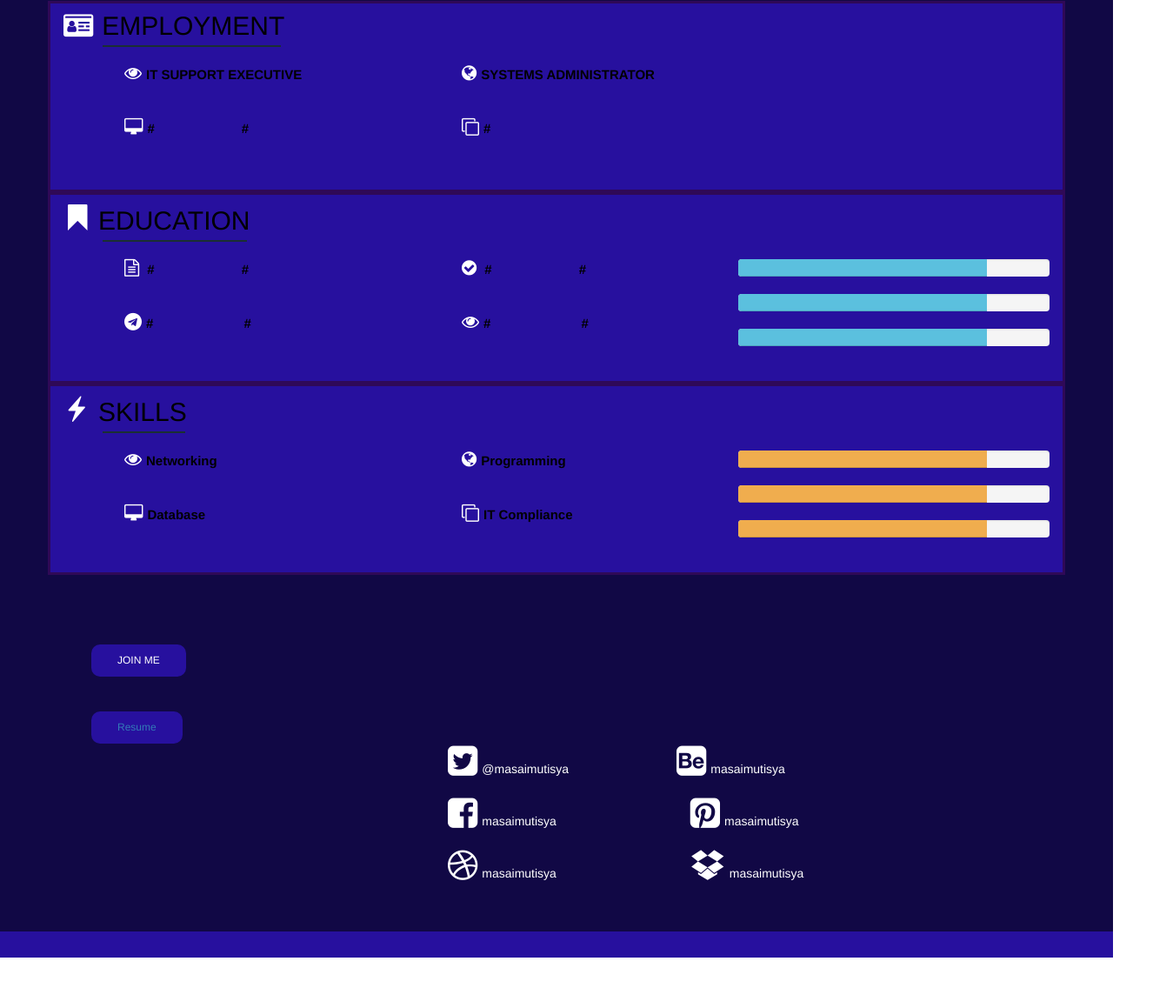
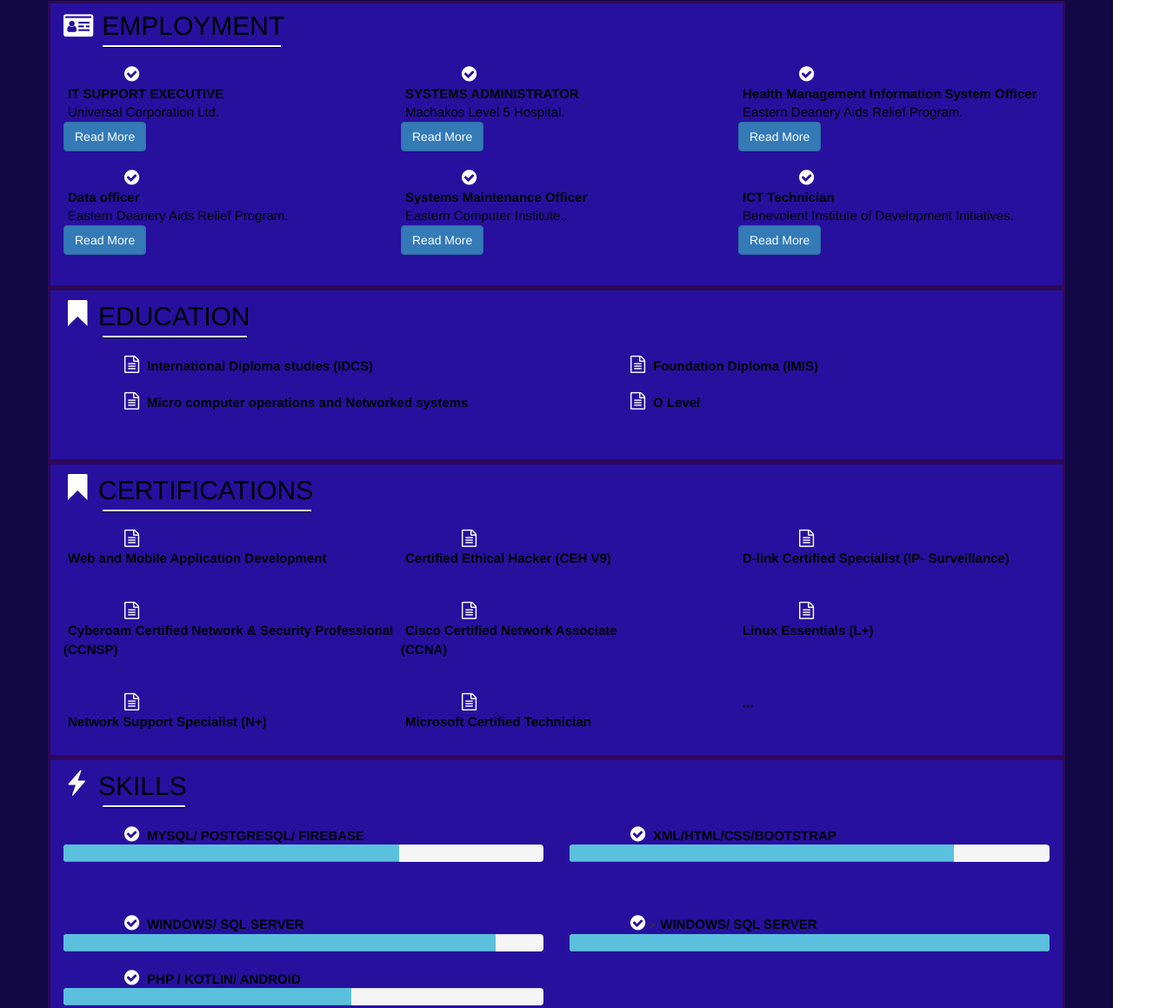
Before and after one commit to masaimutisya/cv, a plain HTML site: page index.html in a window 1280 px wide. Shown: the part 489-1648 px from the top of the page at 87% size, 1349 px wide, since content can reach past the window. Before the commit the page ends 1590 px from the top, so only its background shows below. Drawn offline with Linux system fonts and the light colour scheme; files whose address does not match are found by name.

Commit message:
Add files via upload
Update 3

```diff
--- a/css/style.css
+++ b/css/style.css
@@ -55,24 +55,31 @@
 }
 .c3{
 	background-color: #110845;
-	height: 740px;
+	height: 1500px;
 }
 .c4{
 	margin-top: 40px;
 	background-color: #27109e;
-	height: 220px;
+	height: 330px;
 	border-color: #2f0957;
 	border-style: solid;
 }
 .c5{
 	background-color: #27109e;
-	height: 220px;
+	height: 200px;
+	border-color: #2f0957;
+	border-style: solid;
+}
+
+.cert{
+	background-color: #27109e;
+	height: 340px;
 	border-color: #2f0957;
 	border-style: solid;
 }
 .c6{
 	background-color: #27109e;
-	height: 220px;
+	height: 330px;
 	border-color: #2f0957;
 	border-style: solid;
 }
@@ -89,8 +96,8 @@
 }
 .hr2 {
   border: 0;
-  border-top: 1px solid #1B2F33;
-  border-bottom: 1px solid #1B2F33;
+  border-top: 2px solid #ffffff;
+  border-bottom: 1px solid #000000;
   margin-top: 0%;
   margin-left: 45px;
 }
@@ -110,10 +117,21 @@
 
 }
 
+.card{
+	box-sizing: border-box;
+	box-shadow: #0f0f0f;
+}
+
+.card-body{
+
+}
+
+
 /*Footer*/
 .c7{
 	background-color: #110845;
 	height: 370px;
+
 }
 .button {
 
--- a/index.html
+++ b/index.html
@@ -22,8 +22,9 @@
 			<div><i class="fa fa-user i2" aria-hidden="true"></i><p class="p2" style="padding-left: 20px;">NAME</p>
 				<p class="p3" style="padding-left:100px;">Masai Mutisya</p></div>
 			<hr class="hr1">
-			<div><i class="fa fa-heart i2" aria-hidden="true"></i><p class="p2" style="padding-left: 15px;">TITLE</p>
-				<p class="p3" style="padding-left:110px; font-size: 15px;">I C T PROFESSIONAL</p></div>
+			<div><i class="fa fa-heart i2" aria-hidden="true"></i><p class="p2"
+																	 style="padding-left: 15px;">TITLE</p>
+				<p class="p3" style="padding-left:100px; font-size: 15px;">I C T   PROFESSIONAL</p></div>
 			<hr class="hr1">
 			<div><i class="fa fa-home i2" aria-hidden="true"></i><p class="p2" style="padding-left: 15px;">ADDRESS</p>
 				<p class="p3" style="padding-left:72px; font-size: 15px;">2560-90100, MACHAKOS</p></div>
@@ -35,7 +36,7 @@
 				<p class="p3" style="padding-left:90px; font-size: 15px;"><a href="https://github.com/masaimutisya"> https://github.com/masaimutisya</a></p></div>
 			<hr class="hr1">
 			<div><i class="fa fa-envelope-o i2" aria-hidden="true"></i><p class="p2" style="padding-left: 15px;">EMAIL</p>
-				<p class="p3" style="padding-left:100px; font-size: 15px;">masaimutisya@gmail.com</p></div>
+				<p class="p3" style="padding-left:100px; font-size: 15px;">mutisyamasai@gmail.com</p></div>
 			<hr class="hr1">
 			<div><i class="fa fa-mobile i2" aria-hidden="true" style="padding-left: 5px;"></i><p class="p2" style="padding-left: 22px;">PHONE NO</p>
 				<p class="p3" style="padding-left:65px; font-size: 15px;">+254722576625</p></div>
@@ -44,122 +45,274 @@
 	</div>
 </div>
 <div class="container-fluid c3">
+
 	<div class="container c4">
 		<div><i class="fa fa-id-card i3" aria-hidden="true"></i><p class="p4">EMPLOYMENT</p></div>
 		<hr class="hr2" style="width: 205px;">
+
 		<div class="row">
-			<div class="col-md-8">
-				<div class="row">
-					<div class="col-md-6 line1">
-						<i class="fa fa-eye i4" aria-hidden="true"></i><p class="p5"><B>IT SUPPORT EXECUTIVE &nbsp;&nbsp;&nbsp;&nbsp;&nbsp;&nbsp;&nbsp;</B></p>
-					</div>
-					<div class="col-md-6 line1">
-						<i class="fa fa-globe i4" aria-hidden="true"></i><p class="p5"><B>SYSTEMS
-						ADMINISTRATOR &nbsp;&nbsp;&nbsp;&nbsp;&nbsp;&nbsp; </B></p>
+			<div class="col-md-4 col-lg-4 col-xl-4">
+				<div class="card" style="width: 50rem;">
+					<i class="fa fa-check-circle i4" aria-hidden="true"></i>
+					<div class="card-body">
+						<p class="p5"><b>IT SUPPORT EXECUTIVE</b></p><br>
+						<p class="p5">Universal Corporation Ltd.</p><br>
+						<a href="#" class="btn btn-primary">Read More</a>
 					</div>
 				</div>
-				<div class="row" style="margin-top: 40px;">
-					<div class="col-md-6 line2">
-						<i class="fa fa-desktop i4" aria-hidden="true"></i><p class="p5"><B>#
-						&nbsp;&nbsp;&nbsp;&nbsp;&nbsp;&nbsp;&nbsp;&nbsp;&nbsp;&nbsp;&nbsp;&nbsp;&nbsp;&nbsp;&nbsp;&nbsp;&nbsp;&nbsp;&nbsp;&nbsp;&nbsp;&nbsp;&nbsp;#</B></p>
 			</div>
-					<div class="col-md-6 line2">
-						<i class="fa fa-clone i4" aria-hiclonedden="true"></i><p class="p5"><B>#</B></p>
+			<div class="col-md-4 col-lg-4 col-xl-4">
+				<div class="card" style="width: 50rem;">
+					<i class="fa fa-check-circle i4" aria-hidden="true"></i>
+					<div class="card-body">
+						<p class="p5"><b>SYSTEMS ADMINISTRATOR</b></p><br>
+						<p class="p5">Machakos Level 5 Hospital.</p><br>
+						<a href="#" class="btn btn-primary">Read More</a>
+					</div>
+				</div>
+			</div>
+			<div class="col-md-4 col-lg-4 col-xl-4">
+				<div class="card" style="width: 50rem;">
+					<i class="fa fa-check-circle i4" aria-hidden="true"></i>
+					<div class="card-body">
+						<p class="p5"><b>Health Management Information System Officer</b></p><br>
+						<p class="p5">Eastern Deanery Aids Relief Program.</p><br>
+						<a href="#" class="btn btn-primary">Read More</a>
 					</div>
 				</div>
 			</div>
 		</div>
+
+		<br>
+
+		<div class="row">
+			<div class="col-md-4 col-lg-4 col-xl-4">
+				<i class="fa fa-check-circle i4" aria-hidden="true"></i>
+				<div class="card" style="width: 50rem;">
+					<div class="card-body">
+						<p class="p5"><b>Data officer</b></p><br>
+						<p class="p5">Eastern Deanery Aids Relief Program.</p><br>
+						<a href="#" class="btn btn-primary">Read More</a>
+					</div>
+				</div>
+			</div>
+			<div class="col-md-4 col-lg-4 col-xl-4">
+				<div class="card" style="width: 50rem;">
+					<i class="fa fa-check-circle i4" aria-hidden="true"></i>
+					<div class="card-body">
+						<p class="p5"><b>Systems Maintenance Officer</b></p><br>
+						<p class="p5">Eastern Computer Institute..</p><br>
+						<a href="#" class="btn btn-primary">Read More</a>
+					</div>
+				</div>
+			</div>
+			<div class="col-md-4 col-lg-4 col-xl-4">
+				<div class="card" style="width: 50rem;">
+					<i class="fa fa-check-circle i4" aria-hidden="true"></i>
+					<div class="card-body">
+						<p class="p5"><b>ICT Technician</b></p><br>
+						<p class="p5">Benevolent Institute of Development Initiatives.</p><br>
+						<a href="#" class="btn btn-primary">Read More</a>
+					</div>
+				</div>
+			</div>
+		</div>
+
 	</div>
 	<!--EDUCATION-->
 	<div class="container c5">
 		<div><i class="glyphicon glyphicon-bookmark i3" aria-hidden="true"></i><p class="p4">EDUCATION</p></div>
 		<hr class="hr2" style="width: 166px;">
 		<div class="row">
-			<div class="col-md-8">
+			<div class="col-md-12">
 				<div class="row">
 					<div class="col-md-6 line1">
-						<i class="fa fa-file-text-o i4" aria-hidden="true"></i><p class="p5"><B> #
-						&nbsp;&nbsp;&nbsp;&nbsp;&nbsp;&nbsp;&nbsp;&nbsp;&nbsp;&nbsp;&nbsp;&nbsp;&nbsp;&nbsp;&nbsp;&nbsp;&nbsp;&nbsp;&nbsp;&nbsp;&nbsp;&nbsp;&nbsp;#</B></p>
+						<i class="fa fa-file-text-o i4" aria-hidden="true"></i>
+						<p class="p5"><B> International Diploma studies (IDCS)</B></p>
 					</div>
 					<div class="col-md-6 line1">
-						<i class="fa fa-check-circle i4" aria-hidden="true"></i><p class="p5"><B> #
-						&nbsp;&nbsp;&nbsp;&nbsp;&nbsp;&nbsp;&nbsp;&nbsp;&nbsp;&nbsp;&nbsp;&nbsp;&nbsp;&nbsp;&nbsp;&nbsp;&nbsp;&nbsp;&nbsp;&nbsp;&nbsp;&nbsp;&nbsp;#</B></p>
+						<i class="fa fa-file-text-o i4" aria-hidden="true"></i>
+						<p class="p5"><B> Foundation Diploma (IMIS)</B></p>
 					</div>
 				</div>
-				<div class="row" style="margin-top: 40px;">
-					<div class="col-md-6 line2">
-						<i class="fa fa-telegram i4" aria-hidden="true"></i><p class="p5"><B>#
-						&nbsp;&nbsp;&nbsp;&nbsp;&nbsp;&nbsp;&nbsp;&nbsp;&nbsp;&nbsp;&nbsp;&nbsp;&nbsp;&nbsp;&nbsp;&nbsp;&nbsp;&nbsp;&nbsp;&nbsp;&nbsp;&nbsp;&nbsp;&nbsp;#</B></p>
+				<br>
+				<div class="row">
+					<div class="col-md-6 line1">
+						<i class="fa fa-file-text-o i4" aria-hidden="true"></i>
+						<p class="p5"><B> Micro computer operations and Networked systems</B></p>
 					</div>
-					<div class="col-md-6 line2">
-						<i class="fa fa-eye i4" aria-hiclonedden="true"></i><p class="p5"><B>#
-						&nbsp;&nbsp;&nbsp;&nbsp;&nbsp;&nbsp;&nbsp;&nbsp;&nbsp;&nbsp;&nbsp;&nbsp;&nbsp;&nbsp;&nbsp;&nbsp;&nbsp;&nbsp;&nbsp;&nbsp;&nbsp;&nbsp;&nbsp;&nbsp;#</B></p>
+					<div class="col-md-6 line1">
+						<i class="fa fa-file-text-o i4" aria-hidden="true"></i>
+						<p class="p5"><B> O Level</B></p>
+					</div>
+				</div>
+
+
+			</div>
+
+
+		</div>
+	</div>
+
+	<!--CERTIFICATIONS-->
+	<div class="container cert">
+		<div><i class="glyphicon glyphicon-bookmark i3" aria-hidden="true"></i><p class="p4">CERTIFICATIONS
+		</p></div>
+		<hr class="hr2" style="width: 240px;">
+<!--		<div class="row">-->
+
+			<div class="row">
+				<div class="col-md-4 col-lg-4 col-xl-4">
+					<div class="card" style="width: 50rem;">
+						<i class="fa fa-file-text-o i4" aria-hidden="true"></i>
+						<div class="card-body">
+							<p class="p5"><b>Web and Mobile Application Development</b></p><br>
+
 						</div>
 					</div>
 				</div>
+				<div class="col-md-4 col-lg-4 col-xl-4">
+					<div class="card" style="width: 50rem;">
+						<i class="fa fa-file-text-o i4" aria-hidden="true"></i>
+						<div class="card-body">
+							<p class="p5"><b>Certified Ethical Hacker (CEH V9)</b></p><br>
 
-			<!--Progress bar-->
-			<div class="col-md-4">
-				<div class="progress">
-				  	<div class="progress-bar progress-bar-info" role="progressbar" aria-valuenow="40" aria-valuemin="0" aria-valuemax="100" style="width: 80%">
-				    <span class="sr-only">80% Complete</span>
 						</div>
 					</div>
-				<div class="progress">
-				  	<div class="progress-bar progress-bar-info" role="progressbar" aria-valuenow="40" aria-valuemin="0" aria-valuemax="100" style="width: 80%">
-				    <span class="sr-only">80% Complete</span>
+				</div>
+				<div class="col-md-4 col-lg-4 col-xl-4">
+					<div class="card" style="width: 50rem;">
+						<i class="fa fa-file-text-o i4" aria-hidden="true"></i>
+						<div class="card-body">
+							<p class="p5"><b>D-link Certified Specialist (IP-
+								Surveillance)</b></p><br>
 						</div>
 					</div>
+				</div>
+			</div><br><br>
+
+		<div class="row">
+			<div class="col-md-4 col-lg-4 col-xl-4">
+				<div class="card" style="width: 50rem;">
+					<i class="fa fa-file-text-o i4" aria-hidden="true"></i>
+					<div class="card-body">
+						<p class="p5"><b>Cyberoam Certified Network & Security
+							Professional <br>(CCNSP)</b></p><br>
+
+					</div>
+				</div>
+			</div>
+			<div class="col-md-4 col-lg-4 col-xl-4">
+				<div class="card" style="width: 50rem;">
+					<i class="fa fa-file-text-o i4" aria-hidden="true"></i>
+					<div class="card-body">
+						<p class="p5"><b>Cisco Certified Network Associate <br>
+							(CCNA)</b></p><br>
+					</div>
+				</div>
+			</div>
+			<div class="col-md-4 col-lg-4 col-xl-4">
+				<div class="card" style="width: 50rem;">
+					<i class="fa fa-file-text-o i4" aria-hidden="true"></i>
+					<div class="card-body">
+						<p class="p5"><b>Linux Essentials (L+)</b></p><br>
+					</div>
+				</div>
+			</div>
+		</div><br><br>
+
+		<div class="row">
+			<div class="col-md-4 col-lg-4 col-xl-4">
+				<div class="card" style="width: 50rem;">
+					<i class="fa fa-file-text-o i4" aria-hidden="true"></i>
+					<div class="card-body">
+						<p class="p5"><b>Network Support Specialist (N+)</b></p><br>
+
+					</div>
+				</div>
+			</div>
+			<div class="col-md-4 col-lg-4 col-xl-4">
+				<div class="card" style="width: 50rem;">
+					<i class="fa fa-file-text-o i4" aria-hidden="true"></i>
+					<div class="card-body">
+						<p class="p5"><b>Microsoft Certified Technician</b></p><br>
+					</div>
+				</div>
+			</div>
+			<div class="col-md-4 col-lg-4 col-xl-4">
+				<div class="card" style="width: 50rem;">
+					<div class="card-body">
+						<p class="p5"><b>...</b></p><br>
+					</div>
+				</div>
+			</div>
+		</div><br><br>
+
+
+<!--		</div>-->
+	</div>
+
+	<div class="container c6">
+		<div><i class="	glyphicon glyphicon-flash i3" aria-hidden="true"></i><p class="p4">SKILLS</p></div>
+		<hr class="hr2" style="width: 95px;">
+		<div class="row">
+			<div class="col-md-12">
+				<div class="row">
+					<div class="col-md-6 line1">
+						<i class="fa fa-check-circle i4" aria-hidden="true"></i>
+						<p class="p5"><B>MYSQL/ POSTGRESQL/ FIREBASE</B></p>
 						<div class="progress">
-				  	<div class="progress-bar progress-bar-info" role="progressbar" aria-valuenow="40" aria-valuemin="0" aria-valuemax="100" style="width: 80%">
+							<div class="progress-bar progress-bar-info" role="progressbar" aria-valuenow="40"
+								 aria-valuemin="0" aria-valuemax="100" style="width: 70%">
+								<span class="sr-only">70% Complete</span>
+							</div>
+						</div>
+					</div>
+					<div class="col-md-6 line1">
+						<i class="fa fa-check-circle i4" aria-hidden="true"></i>
+						<p class="p5"><B>XML/HTML/CSS/BOOTSTRAP</B></p>
+						<div class="progress">
+							<div class="progress-bar progress-bar-info" role="progressbar" aria-valuenow="40"
+								 aria-valuemin="0" aria-valuemax="100" style="width: 80%">
 								<span class="sr-only">80% Complete</span>
 							</div>
 						</div>
 					</div>
 				</div>
-	</div>
-	<div class="container c6">
-		<div><i class="	glyphicon glyphicon-flash i3" aria-hidden="true"></i><p class="p4">SKILLS</p></div>
-		<hr class="hr2" style="width: 95px;">
-		<div class="row">
-			<div class="col-md-8">
-				<div class="row">
-					<div class="col-md-6 line1">
-						<i class="fa fa-eye i4" aria-hidden="true"></i><p class="p5"><B>Networking</B></p>
-					</div>
-					<div class="col-md-6 line1">
-						<i class="fa fa-globe i4" aria-hidden="true"></i><p class="p5"><B>Programming</B></p>
+				<div class="row" style="margin-top: 40px;">
+					<div class="col-md-6 line2">
+						<i class="fa fa-check-circle i4" aria-hidden="true"></i>
+						<p class="p5"><B>WINDOWS/ SQL SERVER</B></p>
+						<div class="progress">
+							<div class="progress-bar progress-bar-info" role="progressbar" aria-valuenow="40"
+								 aria-valuemin="0" aria-valuemax="100" style="width: 90%">
+								<span class="sr-only">90% Complete</span>
 							</div>
 						</div>
-				<div class="row" style="margin-top: 40px;">
-					<div class="col-md-6 line2">
-						<i class="fa fa-desktop i4" aria-hidden="true"></i><p class="p5"><B>Database</B></p>
 					</div>
 					<div class="col-md-6 line2">
-						<i class="fa fa-clone i4" aria-hiclonedden="true"></i><p
-							class="p5"><B>IT Compliance</B></p>
+						<i class="fa fa-check-circle i4" aria-hidden="true"></i>
+						></i><p class="p5"><B>WINDOWS/ SQL SERVER</B></p>
+						<div class="progress">
+							<div class="progress-bar progress-bar-info" role="progressbar" aria-valuenow="40"
+								 aria-valuemin="0" aria-valuemax="100" style="width: 100%">
+								<span class="sr-only">100% Complete</span>
+							</div>
+						</div>
+					</div>
+					<div class="col-md-6 line2">
+						<i class="fa fa-check-circle i4" aria-hidden="true"></i>
+						<p class="p5"><B>PHP / KOTLIN/ ANDROID</B></p>
+						<div class="progress">
+							<div class="progress-bar progress-bar-info" role="progressbar" aria-valuenow="40"
+								 aria-valuemin="0" aria-valuemax="100" style="width: 60%">
+								<span class="sr-only">60% Complete</span>
+							</div>
+						</div>
 					</div>
 				</div>
 			</div>
 
-			<!--Progress bar-->
-			<div class="col-md-4">
-				<div class="progress">
-				  	<div class="progress-bar progress-bar-warning" role="progressbar" aria-valuenow="40" aria-valuemin="0" aria-valuemax="100" style="width: 80%">
-				    <span class="sr-only">80% Complete</span>
-				  </div>
-				</div>
-				<div class="progress">
-				  	<div class="progress-bar progress-bar-warning" role="progressbar" aria-valuenow="40" aria-valuemin="0" aria-valuemax="100" style="width: 80%">
-				    <span class="sr-only">80% Complete</span>
-				  </div>
-				</div>
-				<div class="progress">
-				  	<div class="progress-bar progress-bar-warning" role="progressbar" aria-valuenow="40" aria-valuemin="0" aria-valuemax="100" style="width: 80%">
-				    <span class="sr-only">80% Complete</span>
-				  </div>
-				</div>
-			</div>
 		</div>
 	</div>
 </div>
```
Lines whose indentation alone changed are shown as unchanged.
